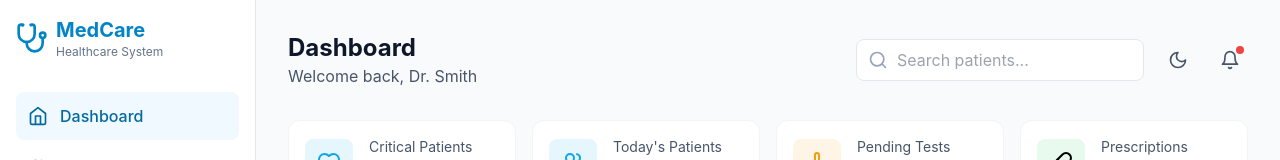
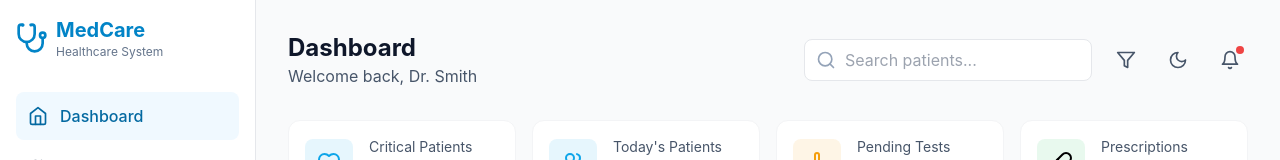
Before and after one commit to vavanv/MedCareDashboard, a React (Vite) app: page / in a window 1280 px wide. Shown: the top 160 px of the page. Built offline with nearby package versions, Linux system fonts and the light colour scheme.

Commit message:
Initial commit from your app

```diff
--- a/src/App.tsx
+++ b/src/App.tsx
@@ -70,6 +70,10 @@ const App = () => {
                     <Search className="w-5 h-5 text-secondary-400 absolute left-3 top-1/2 -translate-y-1/2" />
                   </div>
 
+                  <button className="p-2 hover:bg-gray-100 dark:hover:bg-gray-700 rounded-lg text-secondary-600 dark:text-gray-400">
+                    <Filter className="w-5 h-5" />
+                  </button>
+
                   <button
                     onClick={toggleDarkMode}
                     className="p-2 hover:bg-gray-100 dark:hover:bg-gray-700 rounded-lg text-secondary-600 dark:text-gray-400"
```
